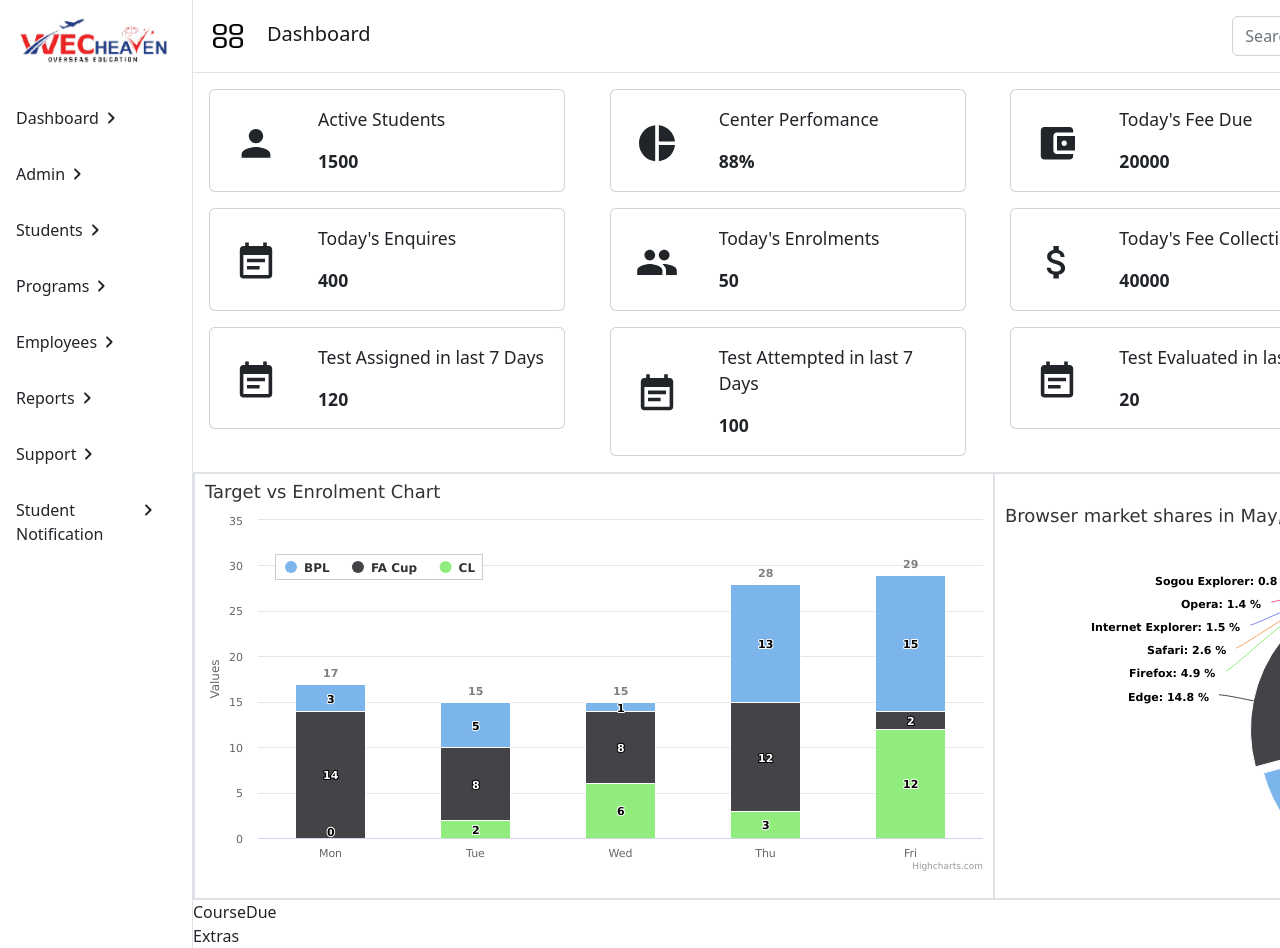
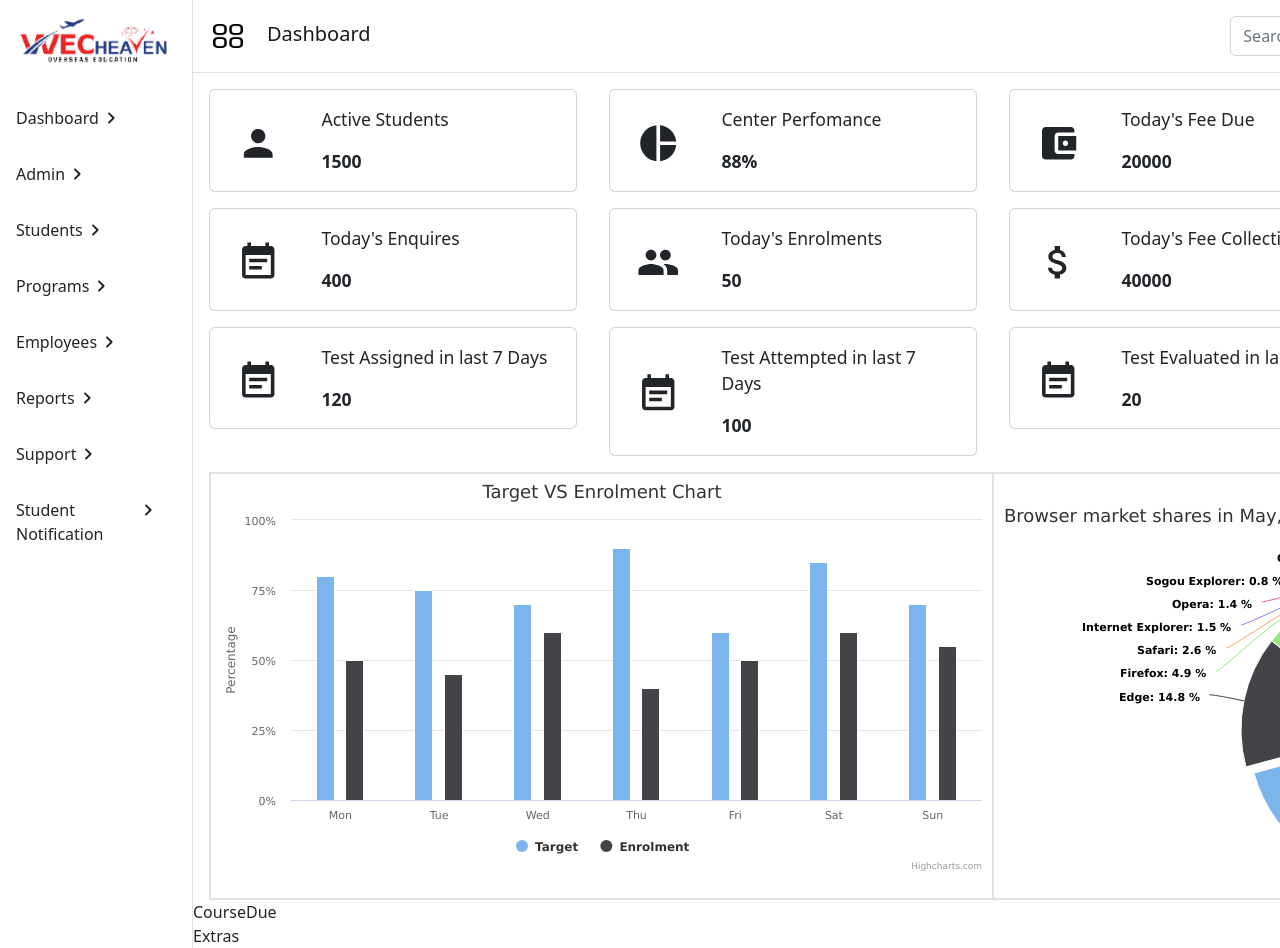
Before and after one commit to kirtan111/dashboard, a React (Create React App) app: page / in a window 1280 px wide. Shown: the top 948 px of the page. Built offline with nearby package versions, Linux system fonts and the light colour scheme.

Commit message:
Target vs Enrolment Chart

```diff
--- a/src/components/MainDash/Cards/Card/Card.css
+++ b/src/components/MainDash/Cards/Card/Card.css
@@ -1,6 +1,6 @@
 .card {
     margin: 1rem;
-    width: 89%;
+    width: 92%;
     box-sizing: border-box;
     display: flex;
     flex-direction: row;
--- a/src/components/MainDash/Charts/ActiveStudents/ActiveStudents.jsx
+++ b/src/components/MainDash/Charts/ActiveStudents/ActiveStudents.jsx
@@ -8,63 +8,44 @@ const ActiveStudents = () => {
             type: "column",
         },
         title: {
-            text: "Target vs Enrolment Chart",
-            align: "left",
+            text: "Target VS Enrolment Chart",
         },
         xAxis: {
             categories: ["Mon", "Tue", "Wed", "Thu", "Fri", "Sat", "Sun"],
+            crosshair: true,
         },
         yAxis: {
             min: 0,
-            // title: {
-            //     text: "Count trophies",
-            // },
-            stackLabels: {
-                enabled: true,
-                style: {
-                    fontWeight: "bold",
-                    color:
-                        // theme
-                        (Highcharts.defaultOptions.title.style && Highcharts.defaultOptions.title.style.color) || "gray",
-                    textOutline: "none",
+            title: {
+                text: "Percentage",
+            },
+            labels: {
+                formatter: function () {
+                    return this.value + "%";
                 },
             },
         },
-        legend: {
-            align: "left",
-            x: 70,
-            verticalAlign: "top",
-            y: 70,
-            floating: true,
-            backgroundColor: Highcharts.defaultOptions.legend.backgroundColor || "white",
-            borderColor: "#CCC",
-            borderWidth: 1,
-            shadow: false,
-        },
         tooltip: {
-            headerFormat: "<b>{point.x}</b><br/>",
-            pointFormat: "{series.name}: {point.y}<br/>Total: {point.stackTotal}",
+            headerFormat: '<span style="font-size:10px">{point.key}</span><table>',
+            pointFormat: '<tr><td style="color:{series.color};padding:0">{series.name}: </td><td style="padding:0"><b>{point.y:.1f} %</b></td></tr>',
+            footerFormat: "</table>",
+            shared: true,
+            useHTML: true,
         },
         plotOptions: {
             column: {
-                stacking: "normal",
-                dataLabels: {
-                    enabled: true,
-                },
+                pointPadding: 0.2,
+                borderWidth: 1,
             },
         },
         series: [
             {
-                name: "BPL",
-                data: [3, 5, 1, 13, 15],
+                name: "Target",
+                data: [80, 75, 70, 90, 60, 85, 70],
             },
             {
-                name: "FA Cup",
-                data: [14, 8, 8, 12, 2],
-            },
-            {
-                name: "CL",
-                data: [0, 2, 6, 3, 12],
+                name: "Enrolment",
+                data: [50, 45, 60, 40, 50, 60, 55],
             },
         ],
     };
--- a/src/components/MainDash/Charts/Charts.css
+++ b/src/components/MainDash/Charts/Charts.css
@@ -1,7 +1,7 @@
 .ActiveStudents {
-    width: 50rem;
+    width: 50%;
 }
 
 .TargetVSEnrolment {
-    width: 50rem;
+    width: 50%;
 }
--- a/src/components/MainDash/Charts/Charts.jsx
+++ b/src/components/MainDash/Charts/Charts.jsx
@@ -5,7 +5,7 @@ import "./Charts.css";
 
 const Charts = () => {
     return (
-        <div className="d-flex justify-content-between border">
+        <div className="d-flex justify-content-between border mx-3">
             <div className="ActiveStudents border">
                 <ActiveStudents />
             </div>
```
Also changed, not shown: src/components/MainDash/Charts/ActiveStudents/ActiveStudents.css (added).
